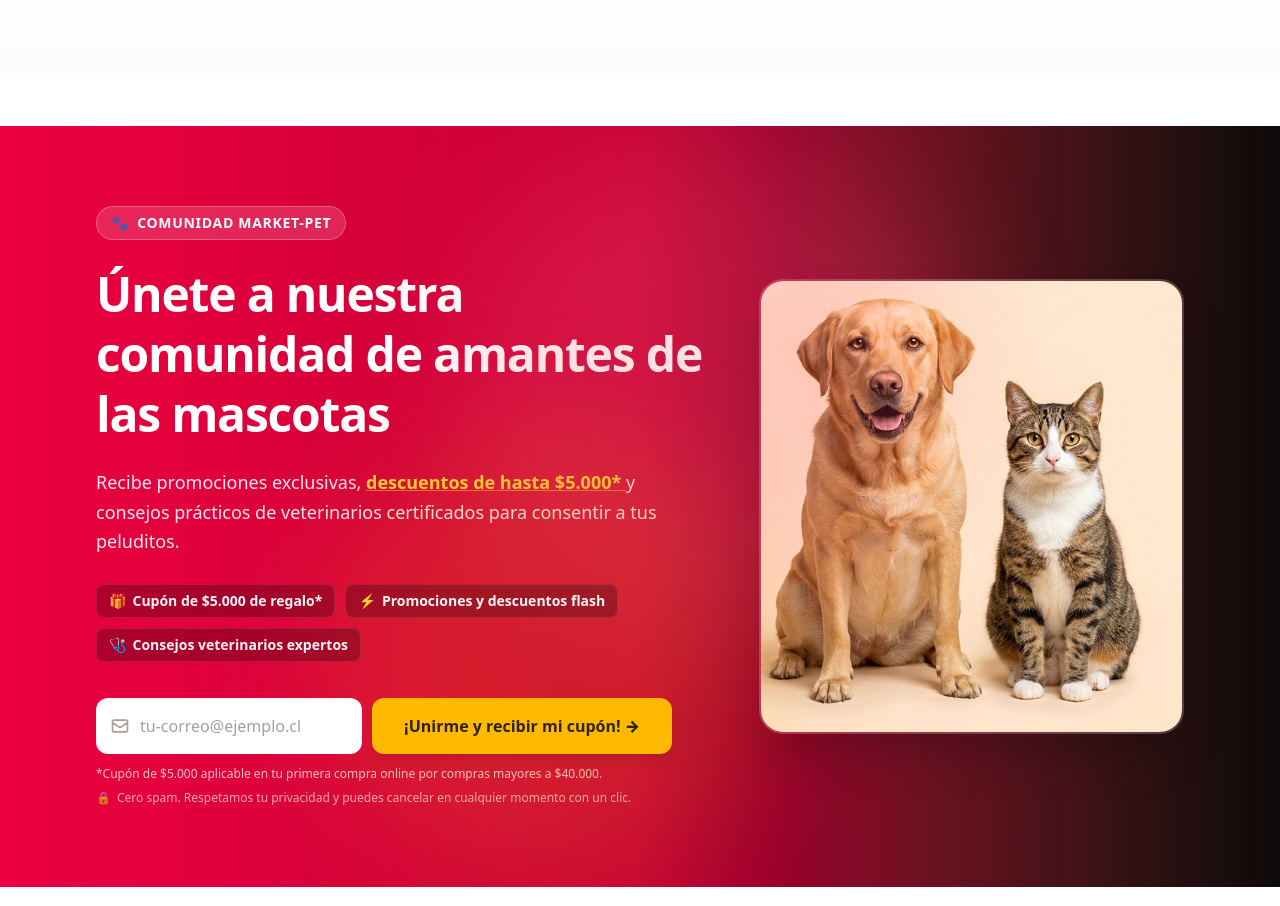
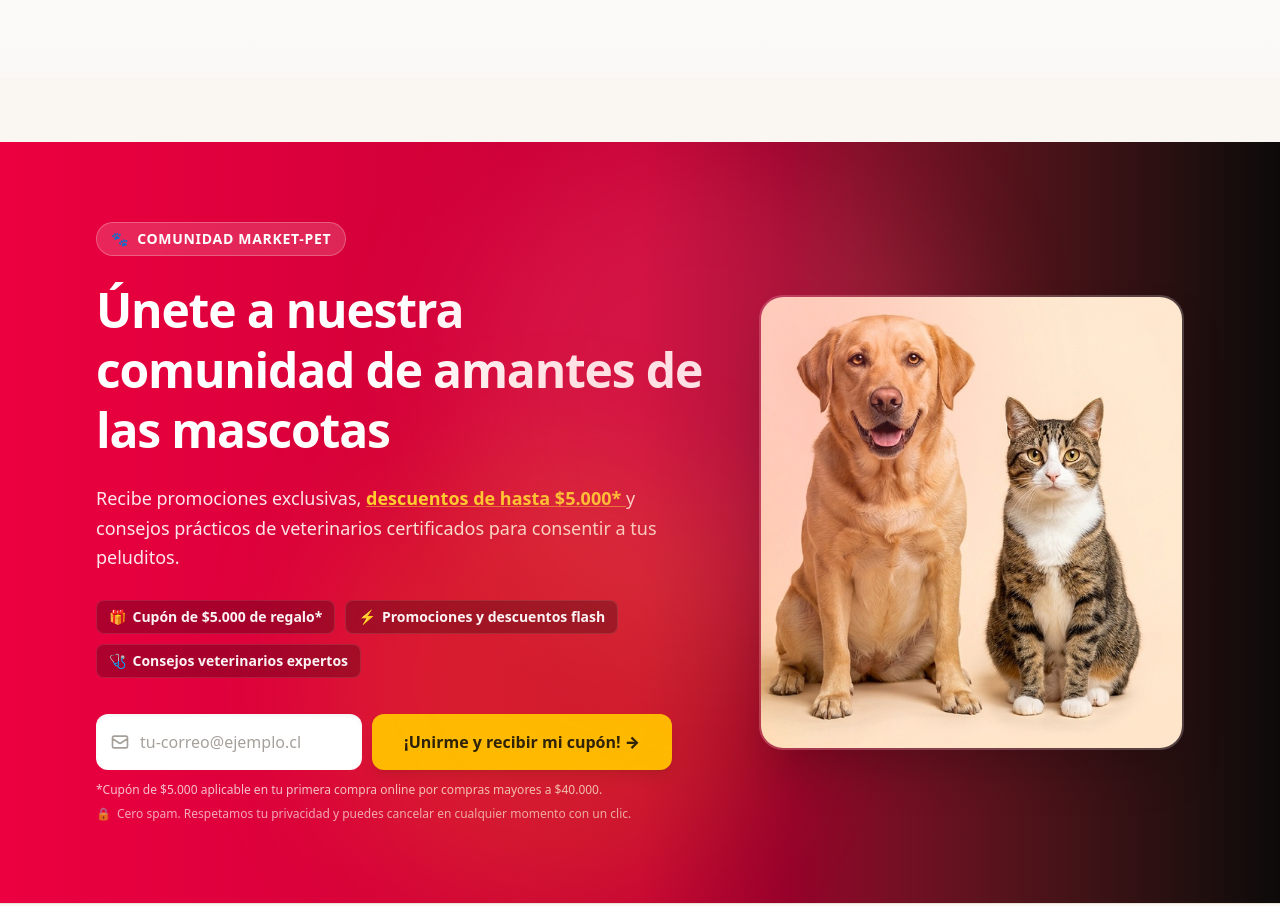
Before and after one commit to JCarvajalLab/astro-tienda-mascotas, an Astro site: page / in a window 1280 px wide. Shown: the part 3740-4646 px from the top of the page. Built offline with nearby package versions, Linux system fonts and the light colour scheme; Astro itself is replaced by a stand-in of ours.

Commit message:
feat(design): adopta lienzo calido warm-biscuit y elimina espacio en blanco entre newsletter y footer

```diff
--- a/src/components/ClubNewsletter.astro
+++ b/src/components/ClubNewsletter.astro
@@ -5,7 +5,7 @@ import imgClubBienvenida from '../assets/club-mascotas-bienvenida.jpg';
 
 <section
   id="club-newsletter"
-  class="w-full my-8 sm:my-12 bg-linear-to-r from-rose-600 via-rose-700 to-stone-950 text-white overflow-hidden relative"
+  class="w-full mt-10 sm:mt-16 mb-0 bg-linear-to-r from-rose-600 via-rose-700 to-stone-950 text-white overflow-hidden relative"
   aria-label="Club Market-Pet Descuento"
 >
   {/* Fondos decorativos con resplandor sutil */}
--- a/src/layouts/BaseLayout.astro
+++ b/src/layouts/BaseLayout.astro
@@ -32,7 +32,7 @@ const ogImageURL = new URL(
 ---
 
 <!doctype html>
-<html lang="es" class="scroll-smooth bg-white text-stone-900">
+<html lang="es" class="scroll-smooth bg-canvas text-main">
   <head>
     <meta charset="UTF-8" />
     <meta name="viewport" content="width=device-width, initial-scale=1.0" />
@@ -89,7 +89,7 @@ const ogImageURL = new URL(
     {!hideHeader && <Header variant={navbarVariant} />}
 
     <!-- Contenido Principal -->
-    <main id="main-content" class="flex-1 bg-white">
+    <main id="main-content" class="flex-1 bg-canvas">
       <slot />
     </main>
 
--- a/src/styles/global.css
+++ b/src/styles/global.css
@@ -9,8 +9,8 @@
 
 :root {
   /* 60% Dominante (Lienzo & Superficie) */
-  --color-60-bg: #f8fafc; /* Blanco Slate suave y limpio */
-  --color-60-surface: #ffffff; /* Blanco puro en tarjetas y modales */
+  --color-60-bg: #FAF7F2; /* Lienzo cálido Warm Biscuit ultra-suave y orgánico */
+  --color-60-surface: #ffffff; /* Blanco puro en tarjetas y modales para relieve tridimensional */
 
   /* 30% Estructural (Contraste, Textos & Bordes) */
   --color-30-text: #0f172a; /* Pizarra Grafito para lectura nítida */
```
